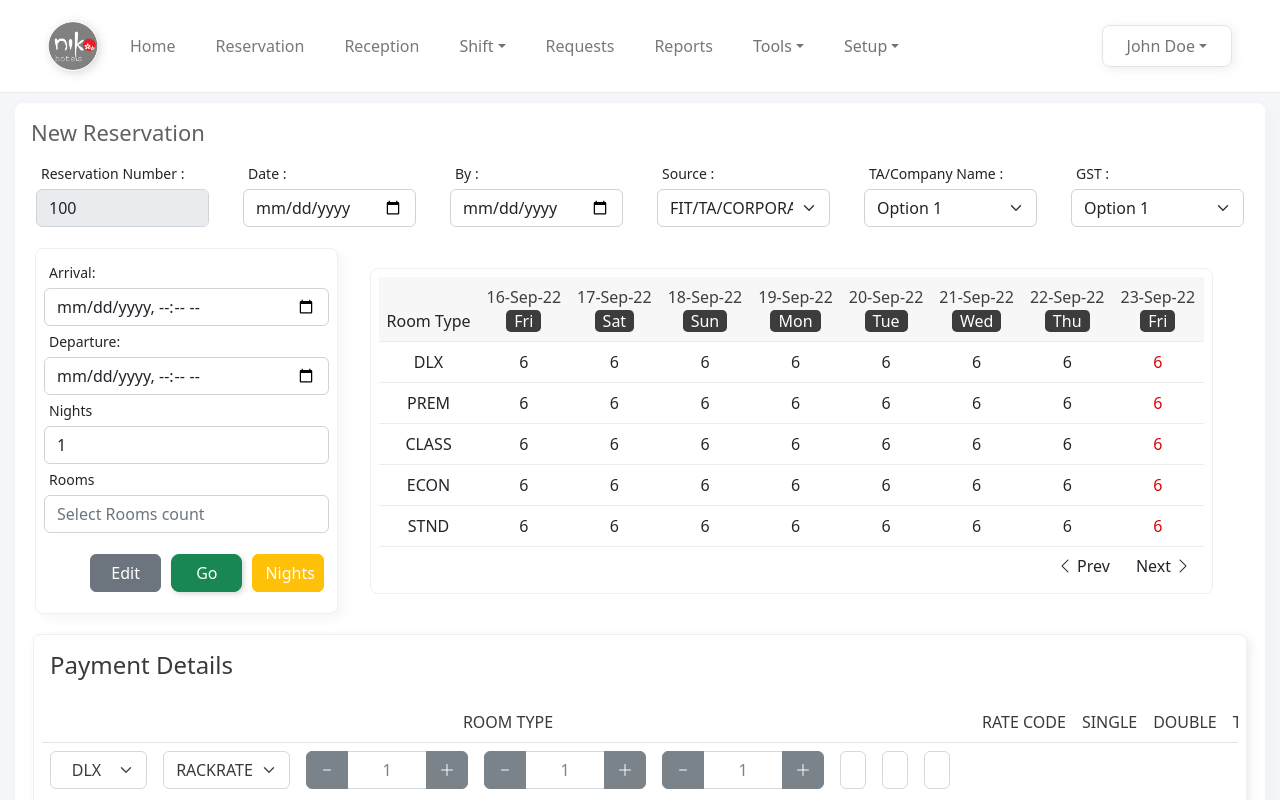
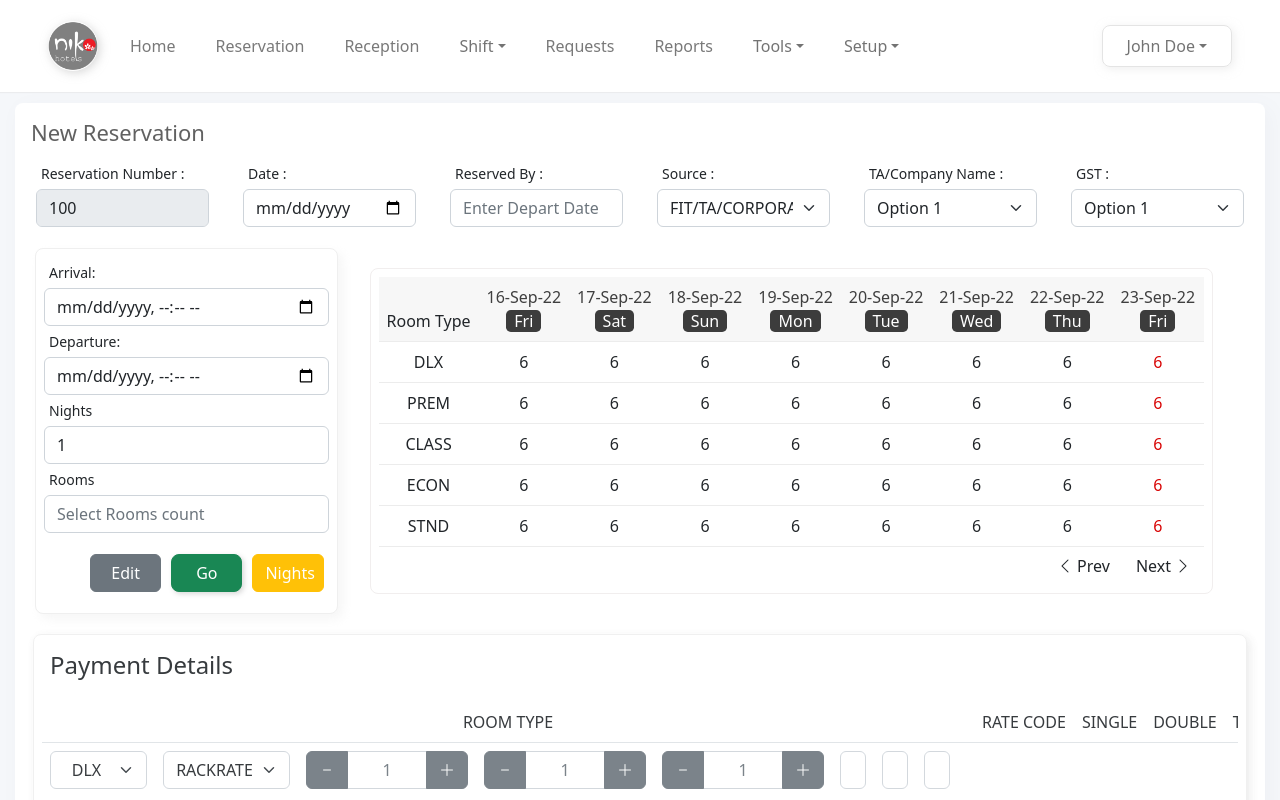
Before and after one commit to indocosmo-projects/PMS-Prototype, a React (Create React App) app: page /newreservation in a window 1280 px wide. Shown: the top 800 px of the page. Built offline with nearby package versions, Linux system fonts and the light colour scheme.

Commit message:
room payment

```diff
--- a/src/component/NewReservation/NewReservation.js
+++ b/src/component/NewReservation/NewReservation.js
@@ -42,8 +42,8 @@ function NewReservation() {
                                 </div>
                                 <div className="col-sm">
                                     <div className="inputfieldpadding">
-                                        <label className="text-left" htmlFor="departdate">By :</label>
-                                            <input type="date" className="form-control" id="departdate" placeholder="Enter Depart Date" name="departdate" />
+                                        <label className="text-left" htmlFor="departdate">Reserved By :</label>
+                                            <input type="text" className="form-control" id="departdate" placeholder="Enter Depart Date" name="departdate" />
                                     </div>
                                 </div>
                                 <div className="col-sm">
--- a/src/component/NewReservation/RoomRateTypeDiscount.js
+++ b/src/component/NewReservation/RoomRateTypeDiscount.js
@@ -27,7 +27,7 @@ function RoomRateTypeDiscount() {
         }
 
         const display = (e) => {
-            let classes = "w-100 left ";
+            let classes = "left ";
             classes += e <= count ? "show " : "hide";
             return classes;
         }
```
